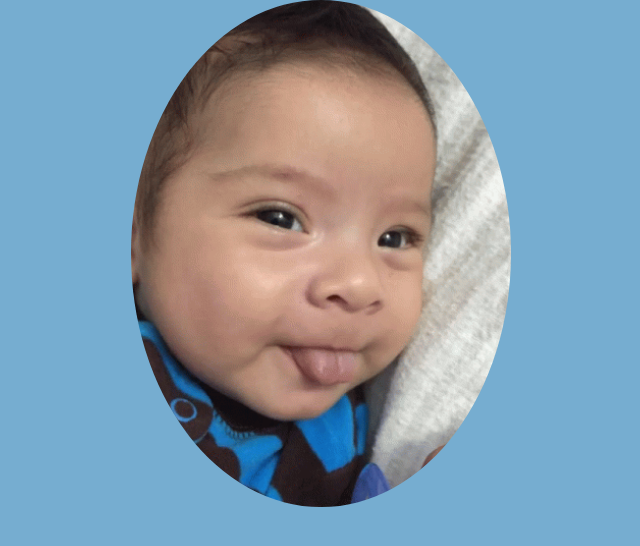
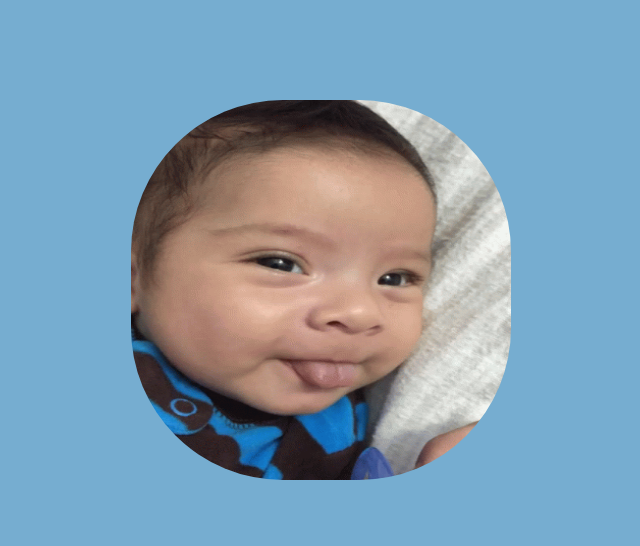
Before and after one commit to marcelvbs/charevelacaodigital, a plain HTML site: page boy.html in a window 1280 px wide. Shown: the whole page, without its empty margins (319-959 px from the left). Drawn offline with Linux system fonts and the light colour scheme.

Commit message:
Atualizar o boy.html

```diff
--- a/boy.html
+++ b/boy.html
@@ -29,7 +29,8 @@ main{
 }
 .baby img{
 	width: 380px;
-	border-radius:50%;
+ height:380px;
+	border-radius:40%;
 	display: flex;
 	align-items: bottom;
 	flex-direction:column;
@@ -43,6 +44,7 @@ main{
 <body>
 
 	<main>
+<div class="space"></div>
 	<div class="baby">
   <img src="img/boy.gif" alt="imagem de menino"  width="150">	</div>
 	</main>
```
